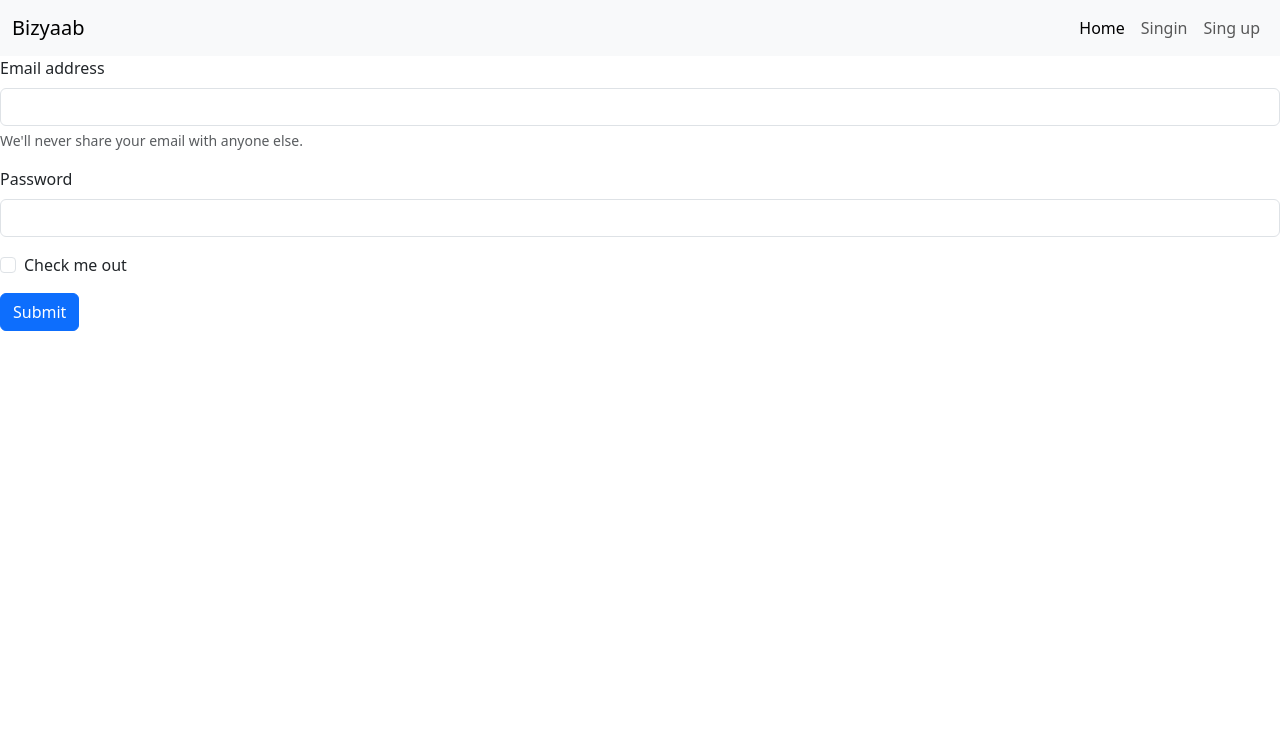
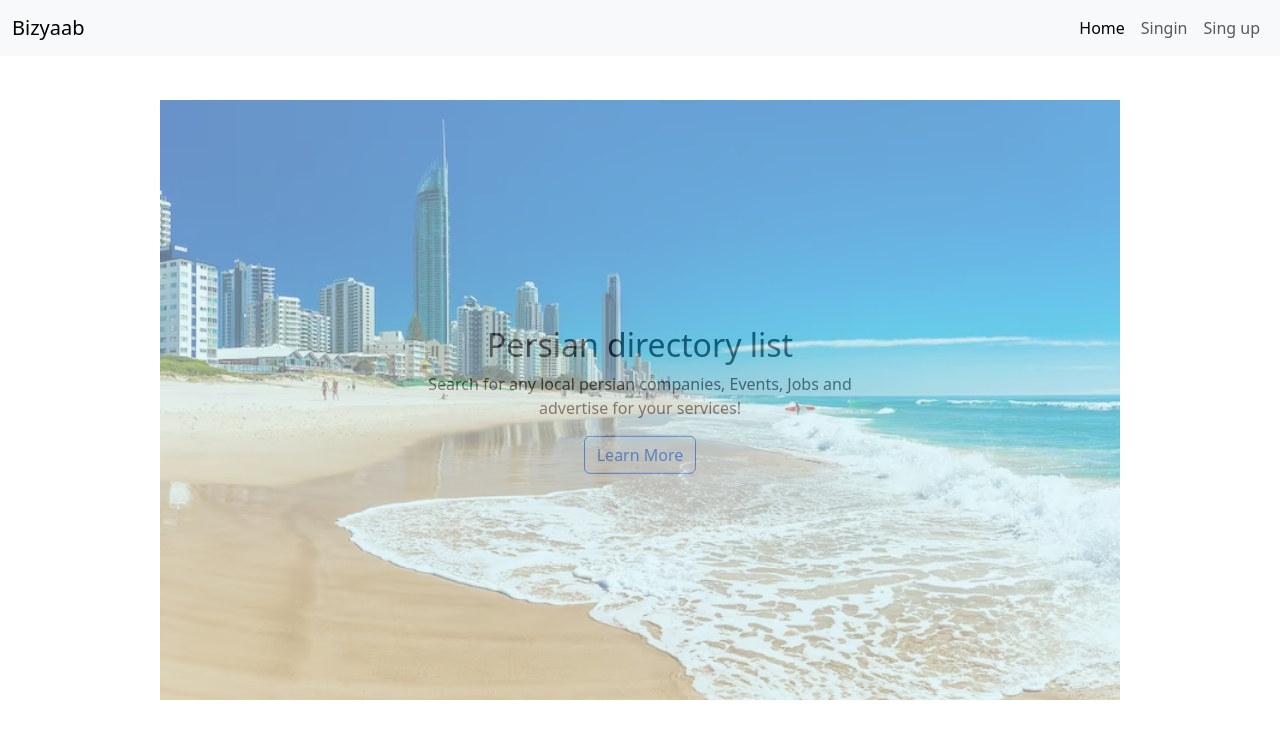
Before and after one commit to zfharb/mymadinax, a React (Vite) app: page / in a window 1280 px wide. Shown: the top 738 px of the page. Built offline with nearby package versions, Linux system fonts and the light colour scheme.

Commit message:
modify home page layout

```diff
--- a/src/App.css
+++ b/src/App.css
@@ -1,5 +1,5 @@
 
 .container {
-  background-color: AliceBlue;
+  /* background-color: AliceBlue; */
   height: 100vh;
 }
--- a/src/App.jsx
+++ b/src/App.jsx
@@ -1,8 +1,7 @@
 import Home from './components/Home.jsx'
-import Login from './components/Login.jsx'
-import Register from './components/Register.jsx'
+import Signin from './components/Signin.jsx'
+import Signup from './components/Signup.jsx'
 import NotFound from './components/NotFound.jsx'
-import Header from './components/Header.jsx'
 
 import {Route, Routes} from "react-router-dom"
 
@@ -14,8 +13,8 @@ function App() {
       <Routes>
         <Route path="/" element={<><Home/></>}/>
         <Route path="/Home" element={<Home/>}/>
-        <Route path="/login" element={<Login/>}/>
-        <Route path="/register" element={<Register/>}/>
+        <Route path="/Signin" element={<Signin/>}/>
+        <Route path="/Signup" element={<Signup/>}/>
         <Route path="*" element={<NotFound/>}/>
       </Routes>
 
--- a/src/components/Header.jsx
+++ b/src/components/Header.jsx
@@ -21,13 +21,13 @@ function Header() {
             <div class="collapse navbar-collapse" id="navbarSupportedContent">
               <ul class="navbar-nav mb-2 mb-lg-0 ms-auto">
                 <li class="nav-item">
-                  <a class="nav-link active" aria-current="page" href="#">Home</a>
+                  <a class="nav-link active" aria-current="page" href="/home">Home</a>
                 </li>
                 <li class="nav-item">
-                  <a class="nav-link" href="#">Singin</a>
+                  <a class="nav-link" href="/Signin">Singin</a>
                 </li>
                 <li class="nav-item ">
-                  <a class="nav-link" href="#" tabindex="-1" aria-disabled="true">Sing up</a>
+                  <a class="nav-link" href="/Signup">Sing up</a>
                 </li>
               </ul>
 
--- a/src/components/Home.jsx
+++ b/src/components/Home.jsx
@@ -1,30 +1,26 @@
-
-import goldCoast from '../images/gold-coast.jpeg'
-import dubai from '../images/burj-khalifa.jpeg'
-import newYork from '../images/nyc-street.jpeg'
-
 
 function Home() {
 
   return (
     <>
-      <form>
-  <div class="mb-3">
-    <label for="exampleInputEmail1" class="form-label">Email address</label>
-    <input type="email" class="form-control" id="exampleInputEmail1" aria-describedby="emailHelp"/>
-    <div id="emailHelp" class="form-text">We'll never share your email with anyone else.</div>
-  </div>
-  <div class="mb-3">
-    <label for="exampleInputPassword1" class="form-label">Password</label>
-    <input type="password" class="form-control" id="exampleInputPassword1"/>
-  </div>
-  <div class="mb-3 form-check">
-    <input type="checkbox" class="form-check-input" id="exampleCheck1"/>
-    <label class="form-check-label" for="exampleCheck1">Check me out</label>
-  </div>
-  <button type="submit" class="btn btn-primary">Submit</button>
-</form>
+      <div class="container">
+        <div class=" z-n1 w-75 h-75 position-absolute top-50 start-50 translate-middle"
+              style={{
+                      backgroundImage: "url('src/images/gold-coast.jpeg')",
+                      backgroundSize: 'cover',
+                      backgroundRepeat: 'no-repeat'
+                    }}/>
 
+        <div class=" z-0 bg-info-subtle opacity-50 w-75 h-75 position-absolute top-50 start-50 translate-middle">
+
+          <p class="text-center z-0 position-absolute opacity-100 top-50 start-50 translate-middle">
+            <h2>Persian directory list</h2>
+            <p>Search for any local persian companies, Events, Jobs and advertise for your services!</p>
+            <button type="button" class="btn btn-outline-primary">Learn More</button>
+
+          </p>
+        </div>
+      </div>
 
 
     </>
--- a/src/components/Login.jsx
+++ b/src/components/Signin.jsx
@@ -1,7 +1,7 @@
 import { useState } from 'react'
 import axios from "axios";
 
-import "./Login.css"
+import "./Signin.css"
 
 function Login() {
     const [email, setEmail] = useState('')
--- a/src/components/Register.jsx
+++ b/src/components/Signup.jsx
@@ -1,7 +1,7 @@
 import { useState } from 'react'
 import axios from "axios";
 
-import "./Register.css"
+import "./Signup.css"
 
 
 function Register() {
```
Also changed, not shown: src/components/Signin.css (renamed from src/components/Login.css), src/components/Signup.css (renamed from src/components/Register.css), 1 other file (tests, documents, lock files or other folders).
